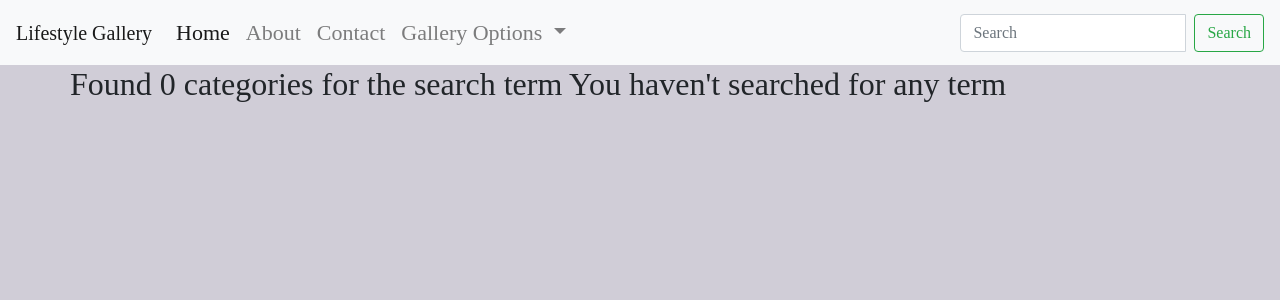
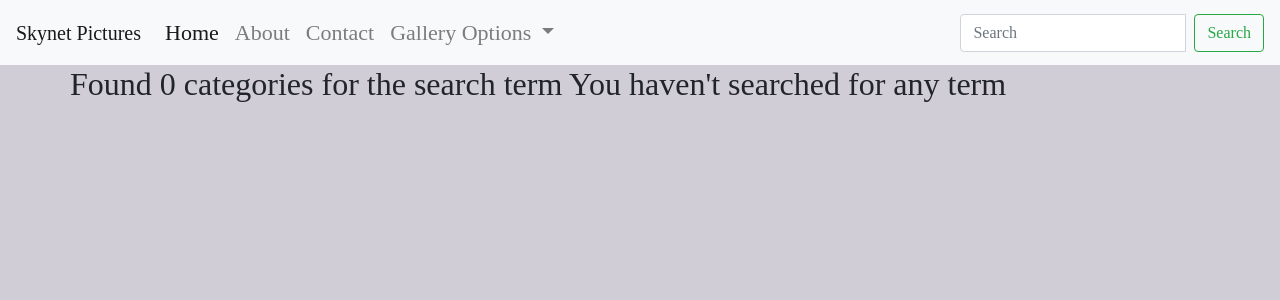
Before and after one commit to Atsalibram/Skynet, a Django app: page /search/ in a window 1280 px wide. Shown: the top 300 px of the page. Run offline with Django 3.2, Linux system fonts and the light colour scheme; some libraries are stand-ins or nearby versions; some web fonts are replaced.

Commit message:
changed title

```diff
--- a/gallery/templates/navbar.html
+++ b/gallery/templates/navbar.html
@@ -7,7 +7,7 @@
 
 
     <nav class="navbar navbar-expand-lg navbar-light bg-light navbar-fixed-top">
-        <a class="navbar-brand" href="#">Lifestyle Gallery</a>
+        <a class="navbar-brand" href="#">Skynet Pictures</a>
         <button class="navbar-toggler" type="button" data-toggle="collapse" data-target="#navbarNavDropdown" aria-controls="navbarNavDropdown" aria-expanded="false" aria-label="Toggle navigation">
           <span class="navbar-toggler-icon"></span>
         </button>
```
